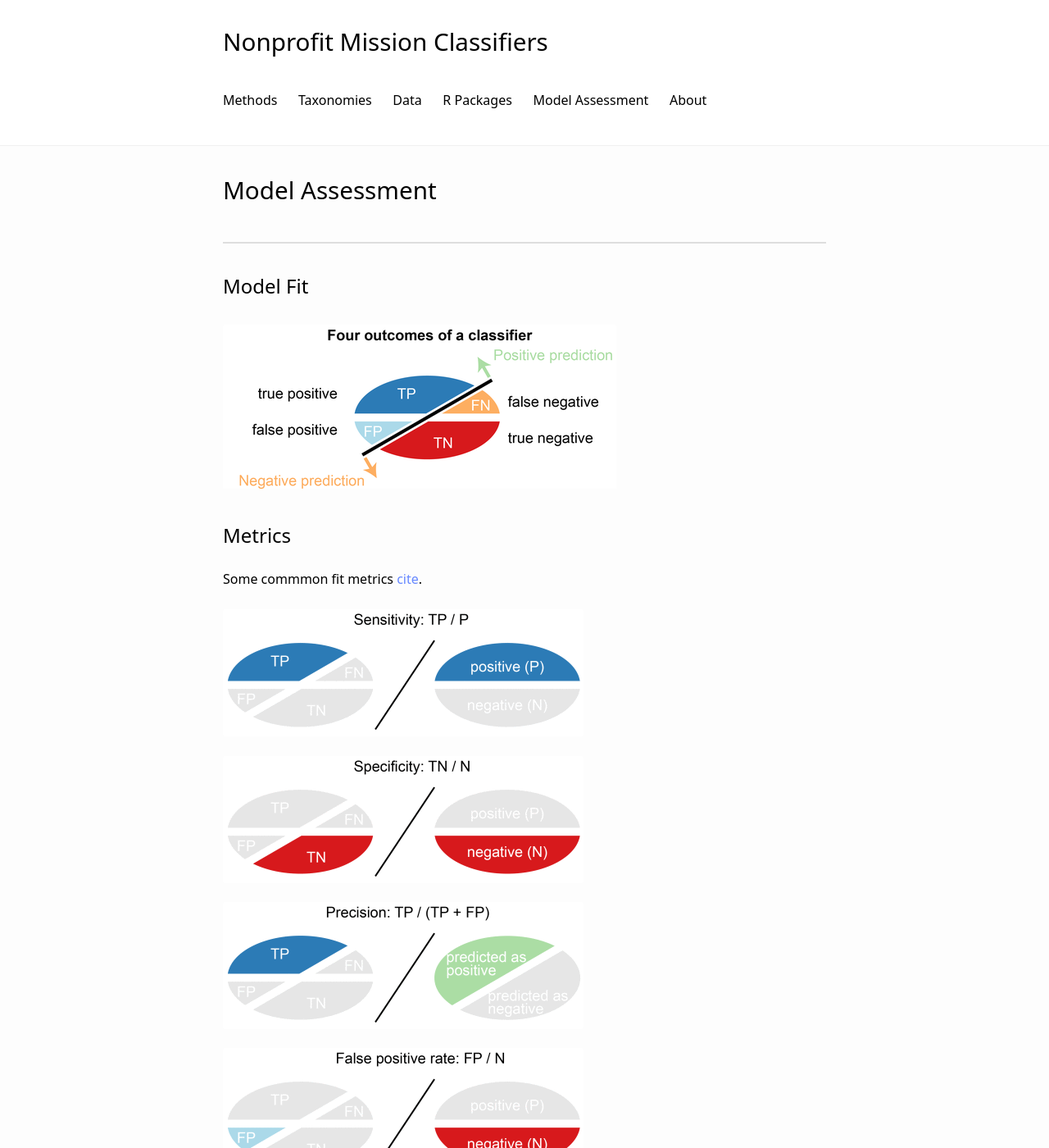
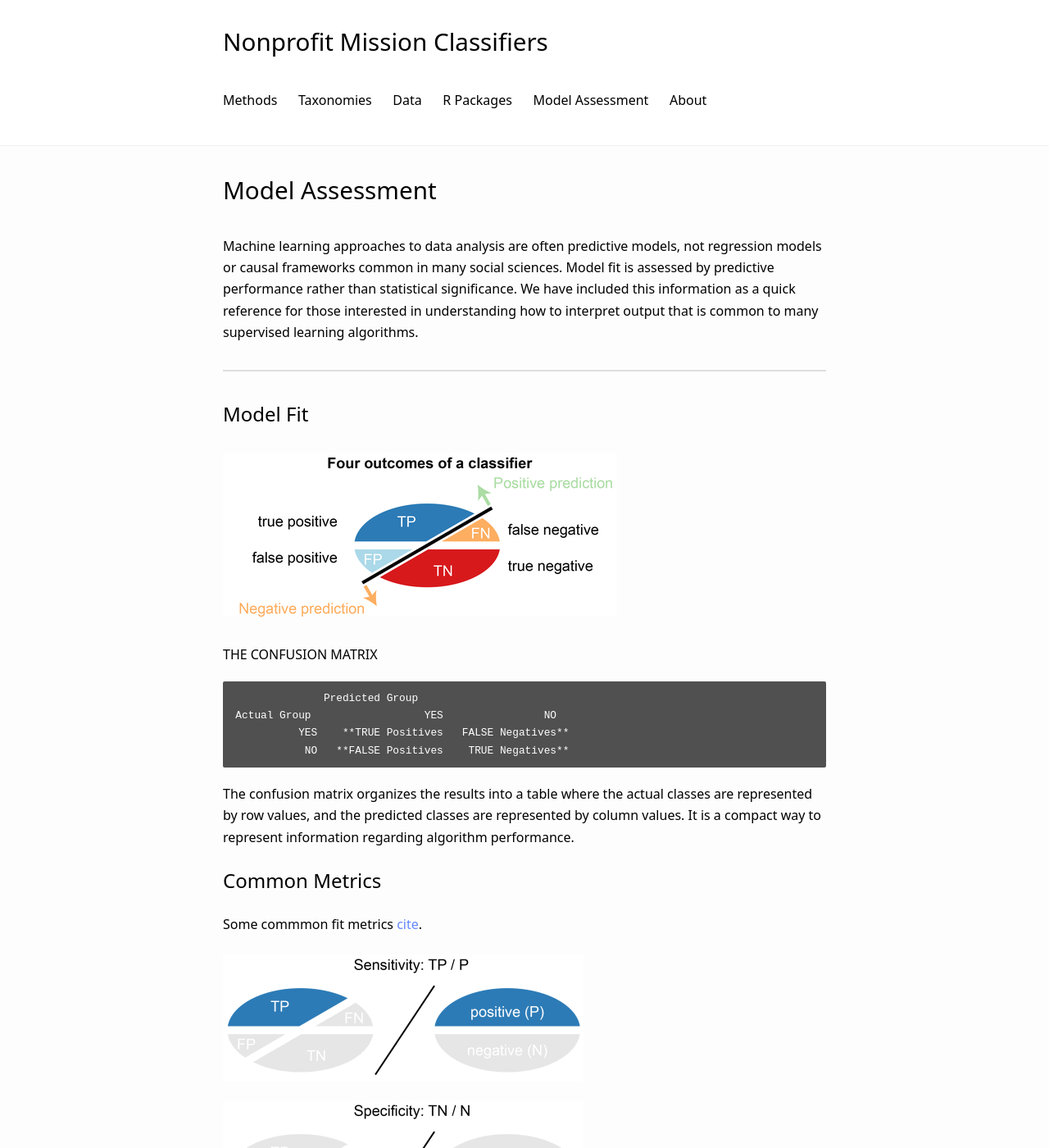
Before and after one commit to Nonprofit-Open-Data-Collective/machine_learning_mission_codes, a Jekyll site: the page built from docs/accuracy.md, in a window 1280 px wide and 1400 px high. Shown: the whole window at 82% size. Built offline with Jekyll 4.4.1, drawn with Linux system fonts in a browser that asks for light colours.

Commit message:
Update accuracy.md

````diff
--- a/docs/accuracy.md
+++ b/docs/accuracy.md
@@ -3,6 +3,8 @@ layout: page
 title: Model Assessment
 ---
 
+
+Machine learning approaches to data analysis are often predictive models, not regression models or causal frameworks common in many social sciences. Model fit is assessed by predictive performance rather than statistical significance. We have included this information as a quick reference for those interested in understanding how to interpret output that is common to many supervised learning algorithms.
 
 --------------------
 
@@ -11,7 +13,20 @@ title: Model Assessment
 ![](../assets/images/four-outcomes-of-classifier.png)
 
 
-## Metrics
+**THE CONFUSION MATRIX**
+
+```
+              Predicted Group
+Actual Group                  YES                NO
+          YES    **TRUE Positives   FALSE Negatives**
+           NO   **FALSE Positives    TRUE Negatives**
+```
+
+The confusion matrix organizes the results into a table where the actual classes are represented by row values, and the predicted classes are represented by column values. It is a compact way to represent information regarding algorithm performance.
+
+
+
+## Common Metrics
 
 Some commmon fit metrics [cite](https://classeval.wordpress.com/introduction/basic-evaluation-measures/).
 
@@ -39,6 +54,8 @@ Some commmon fit metrics [cite](https://classeval.wordpress.com/introduction/bas
 |  Error                 | ![](../assets/images/err.png)   |
 
 
+
+## Confusion Matrix
 
 ```
 ## Confusion Matrix and Statistics
````
